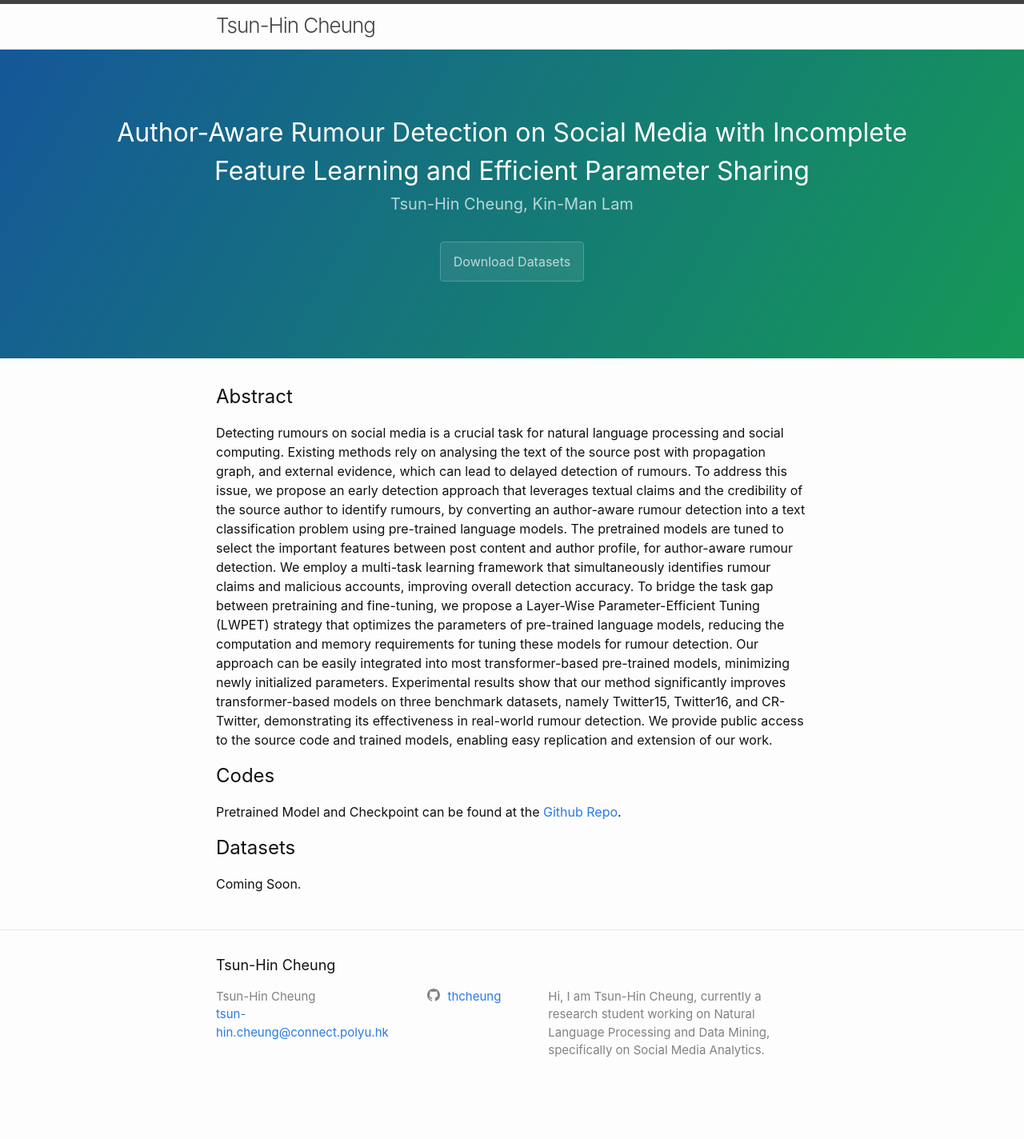
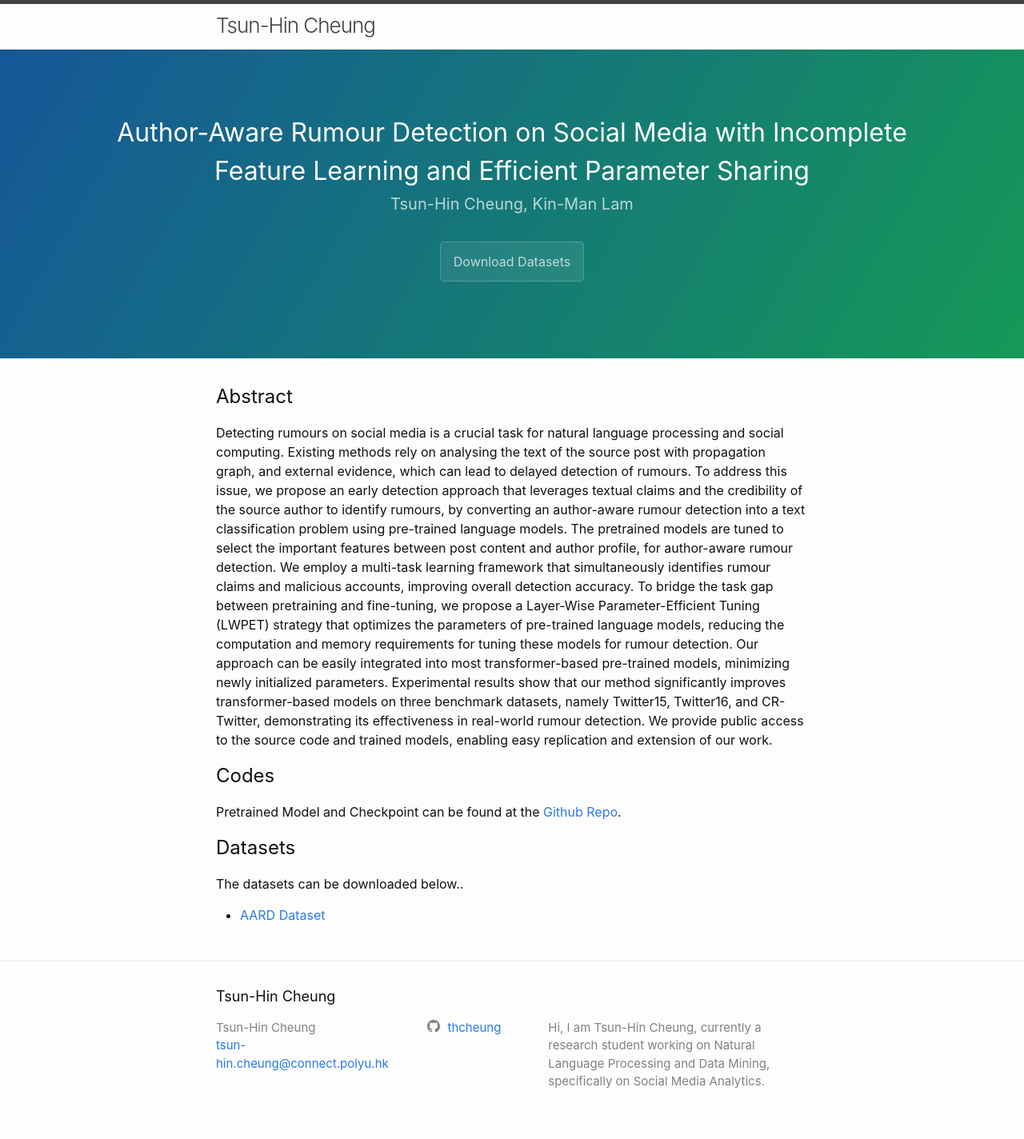
Before and after one commit to thcheung/thcheung.github.io, a Jekyll site: the page built from aard.markdown, in a window 1280 px wide. Shown: the whole page at 80% size. Built offline with Jekyll 4.4.1, drawn with Linux system fonts in a browser that asks for light colours; before the commit the page ends 1385 px from its top, so only the background shows below that.

Commit message:
Update aard.markdown

```diff
--- a/aard.markdown
+++ b/aard.markdown
@@ -17,4 +17,6 @@ Pretrained Model and Checkpoint can be found at the [Github Repo](https://github
 
 ## Datasets
 
-Coming Soon.
+The datasets can be downloaded below..
+
+- [AARD Dataset](https://connectpolyu-my.sharepoint.com//:u:/r/personal/19104564r_connect_polyu_hk/Documents/AARD_dataset.zip?csf=1&web=1&e=js0NRv)
```
